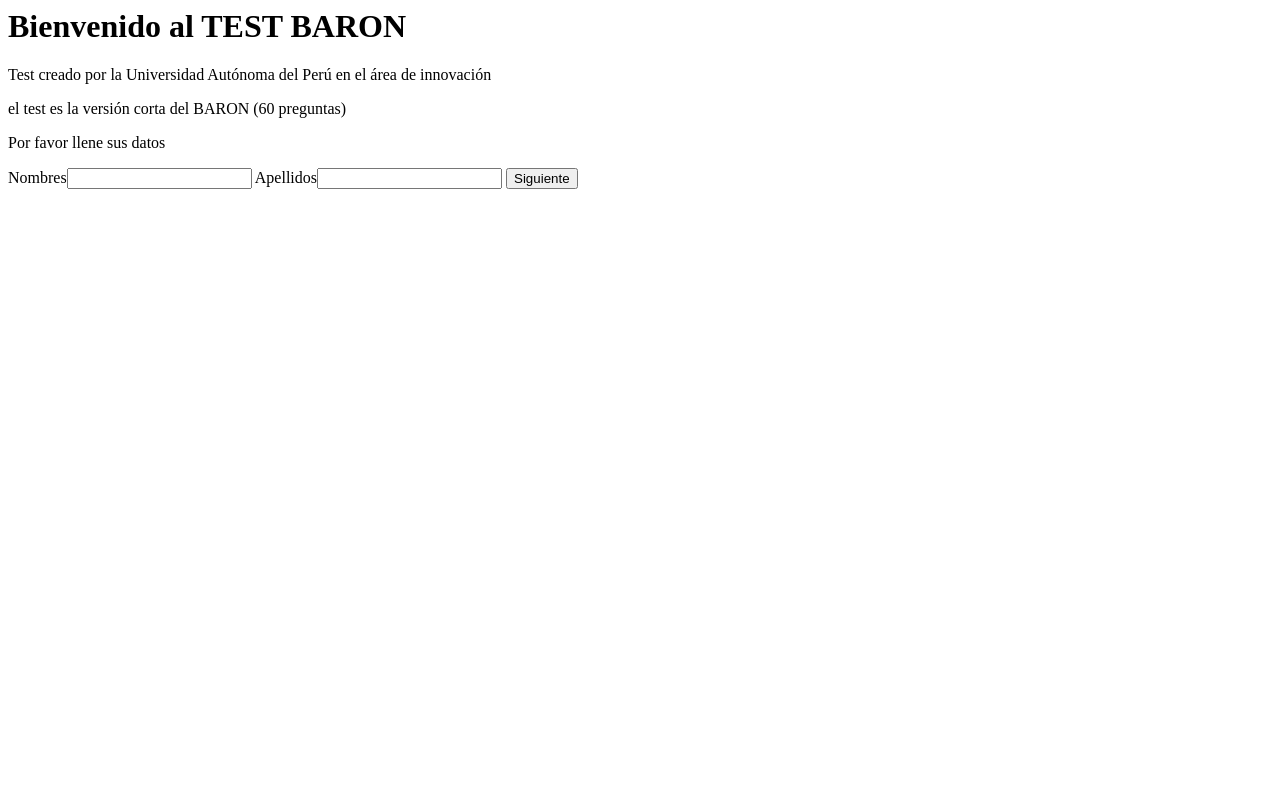
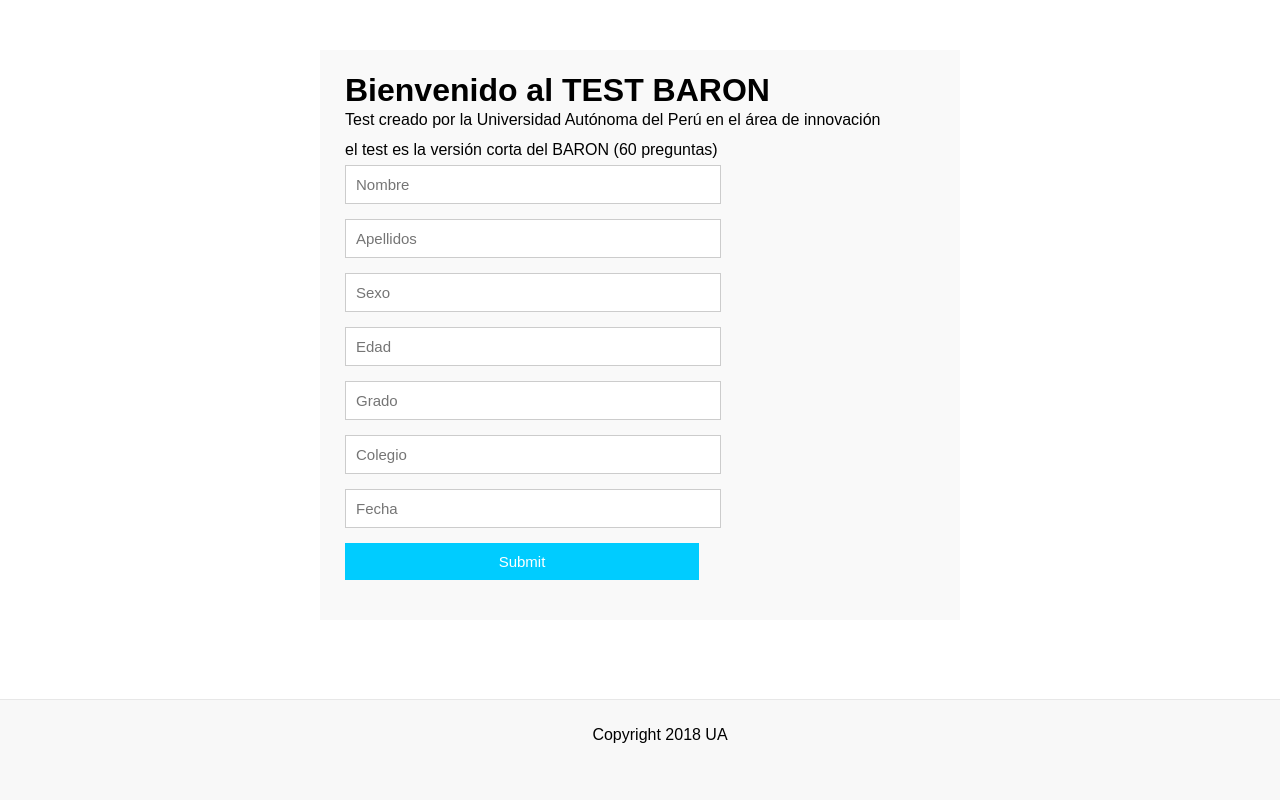
Before and after one commit to edutrul/test-baron-short, a PHP site: page / in a window 1280 px wide. Run offline with PHP 8.4, Linux system fonts and the light colour scheme.

Commit message:
estilos formulario y instrucciones

```diff
--- /dev/null
+++ b/css/main.css
@@ -0,0 +1,61 @@
+*{
+    margin: 0;
+    padding: 0;
+}
+body{
+    font-family: sans-serif,Arial,Helvetica;
+    font-size: 16px;
+    line-height: 30px;
+
+}
+.container{
+    max-width: 50%;
+    width: 100%;
+    margin: auto;
+    position: relative;
+}
+#data{
+    background-color: #F9F9F9;
+    padding: 25px;
+    margin: 50px 0;
+}
+fieldset{
+    border: medium none !important;
+    margin: 0 0 10px;
+    padding: 0;
+    width: 60%;
+
+}
+
+#data input[type="text"]{
+    width:100%;
+    border:1px solid #CCC;
+    background:#FFF;
+    margin:0 0 5px;
+    padding:10px;
+    font-size: 15px;
+}
+#data button[type="submit"] {
+    cursor:pointer;
+    width:100%;
+    border:none;
+    background:#0CF;
+    color:#FFF;
+    margin:0 0 5px;
+    padding:10px;
+    font-size:15px;
+}
+footer {
+    /* just for demo */
+    background-color: #F8F8F8;
+    border-top: 1px solid #E7E7E7;
+    text-align:center;
+    padding:20px;
+    /* just for demo */
+
+    position: absolute;
+    left: 0;
+    bottom: 0;
+    height: 60px;
+    width: 100%;
+}
--- a/index.php
+++ b/index.php
@@ -11,14 +11,55 @@ if (!isset($_SESSION)) {
 }
 ?>
 
-<h1>Bienvenido al TEST BARON</h1>
+<!DOCTYPE HTML>
 
-<p>Test creado por la Universidad Autónoma del Perú en el área de innovación</p>
-<p>el test es la versión corta del BARON (60 preguntas)</p>
+<html>
 
-<p>Por favor llene sus datos</p>
-<form action="/instructions.php" method="post">
-  Nombres<input name="first_name" type="textfield"/>
-  Apellidos<input name="last_name" type="textfield"/>
-  <input type="submit" value="Siguiente">
-</form>
+<head>
+    <meta http-equiv="Content-Type" content="text/html; charset=UTF-8" />
+    <link rel="stylesheet" href="css/main.css" type="text/css" media="all">
+    <title>Test Baron</title>
+</head>
+
+<body>
+<div class="container">
+    <form id="data" action="instructions.php" method="post">
+        <h1>Bienvenido al TEST BARON</h1>
+        <p>Test creado por la Universidad Autónoma del Perú en el área de innovación</p>
+        <p>el test es la versión corta del BARON (60 preguntas)</p>
+        <fieldset>
+            <input placeholder="Nombre" name="first_name" type="text"/>
+        </fieldset>
+        <fieldset>
+            <input placeholder="Apellidos" name="last_name" type="text"/>
+        </fieldset>
+        <fieldset>
+            <input placeholder="Sexo" name="sex" type="text"/>
+        </fieldset>
+        <fieldset>
+            <input  placeholder="Edad" name="age" type="text"/>
+        </fieldset>
+        <fieldset>
+            <input placeholder="Grado" name="grade" type="text"/>
+        </fieldset>
+        <fieldset>
+            <input  placeholder="Colegio" name="age" type="text"/>
+        </fieldset>
+        <fieldset>
+            <input  placeholder="Fecha" name="date" type="text"/>
+        </fieldset>
+        <fieldset>
+            <button  type="submit" value="Siguiente">Submit</button>
+        </fieldset>
+    </form>
+
+
+</div>
+
+<footer>
+    <p>Copyright 2018 UA</p>
+</footer>
+
+</body>
+
+</html>
```
Also changed, not shown: css/instructions.css (added, +52 -0 lines), instructions.php (+35 -5 lines).
